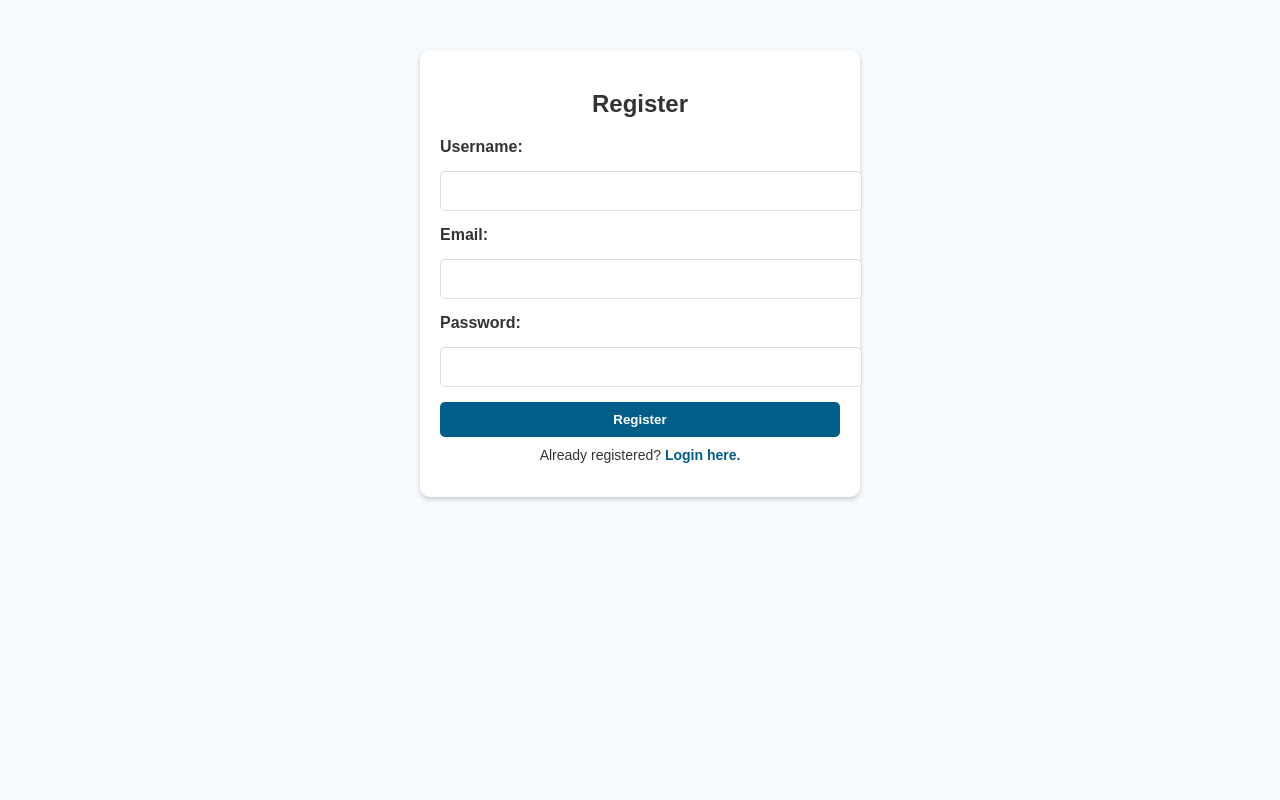
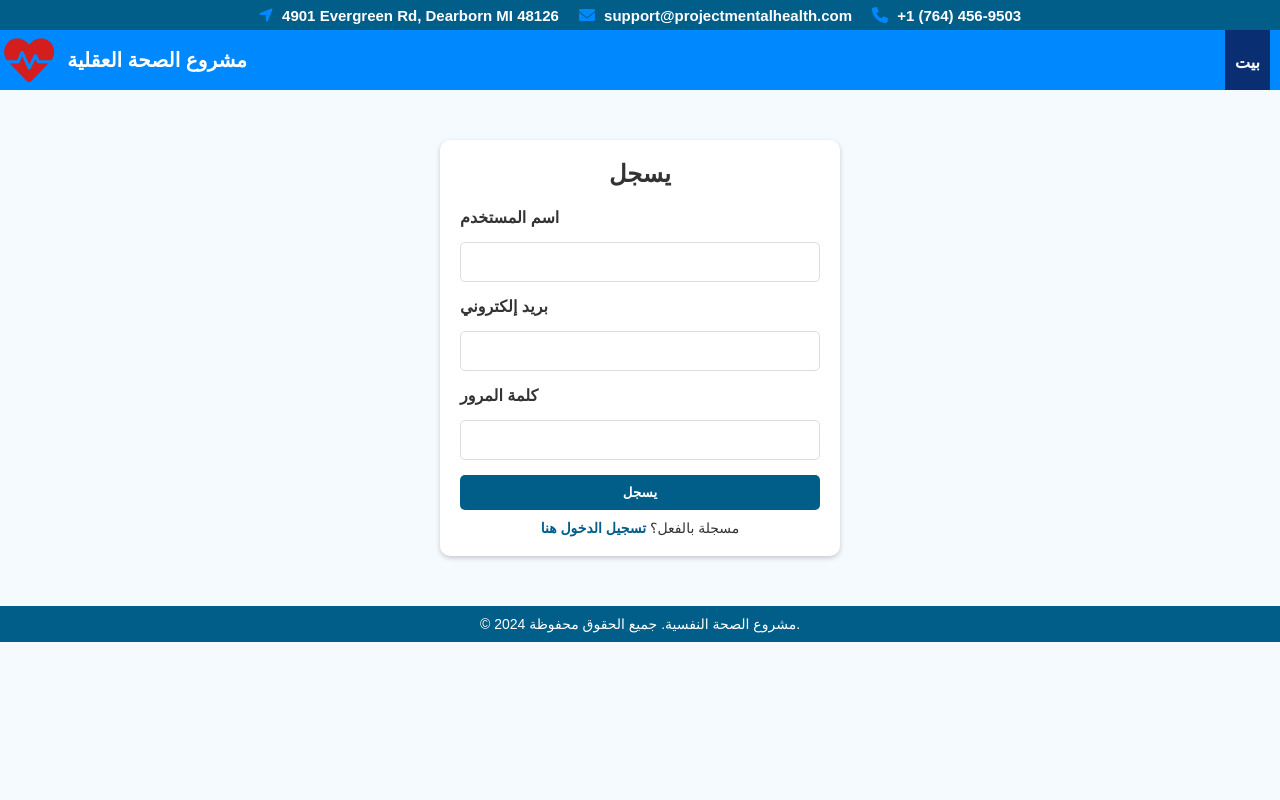
Before and after one commit to BoluKay/435ProjCollab, a PHP site: page /register.php in a window 1280 px wide. Run offline with PHP 8.4, Linux system fonts and the light colour scheme.

Commit message:
updated code

```diff
--- a/register.php
+++ b/register.php
@@ -45,26 +45,59 @@ if ($_SERVER['REQUEST_METHOD'] === 'POST') {
     <meta name="viewport" content="width=device-width, initial-scale=1.0">
     <title>Register</title>
     <link rel="stylesheet" href="styles.css">
+    <link href="https://cdnjs.cloudflare.com/ajax/libs/font-awesome/6.0.0-beta3/css/all.min.css" rel="stylesheet">
+
 </head>
 <body>
+    <div class="top-bar">
+        <div class="contact-info">
+            <div class="address">
+                <i class="fa fa-location-arrow"></i> 4901 Evergreen Rd, Dearborn MI 48126
+            </div>
+            <div class="email">
+                <i class="fa fa-envelope"></i> support@projectmentalhealth.com
+            </div>
+            <div class="phone">
+                <i class="fa fa-phone"></i> +1 (764) 456-9503
+            </div>
+        </div>
+    </div>
+
+    <div class="top-bar-container">
+            <div class="logo-container">
+                <i class="fa-solid fa-heart-pulse icon"></i>
+                <p class="mental-health">مشروع الصحة العقلية</p>
+            </div>
+
+            <nav class="navigation-bar">
+                <h2><a href="index.html">بيت</a></h2>
+            </nav>
+
+        </div>
+
+
     <div class="auth-container">
-        <h2>Register</h2>
+        <h2>يسجل</h2>
         <?php if (isset($signup_error)): ?>
             <p class="error"><?php echo $signup_error; ?></p>
         <?php endif; ?>
         <form action="register.php" method="POST">
-            <label for="username">Username:</label>
+            <label for="username">اسم المستخدم</label>
             <input type="text" id="username" name="username" required>
 
-            <label for="email">Email:</label>
+            <label for="email">بريد إلكتروني</label>
             <input type="email" id="email" name="email" required>
 
-            <label for="password">Password:</label>
+            <label for="password">كلمة المرور</label>
             <input type="password" id="password" name="password" required>
 
-            <button type="submit">Register</button>
+            <button type="submit">يسجل</button>
         </form>
-        <p>Already registered? <a href="login.php">Login here.</a></p>
+        <p>مسجلة بالفعل؟ <a href="login.php">تسجيل الدخول هنا</a></p>
     </div>
+
+    <footer class="dashboard-footer">
+      <p>&copy; 2024 مشروع الصحة النفسية. جميع الحقوق محفوظة.</p>
+    </footer>
 </body>
 </html>
--- a/styles.css
+++ b/styles.css
@@ -1,3 +1,43 @@
+/* Ensure no horizontal scroll or gap */
+body, html {
+    margin: 0;
+    padding: 0;
+    overflow-x: hidden; /* Prevent horizontal scrolling */
+    height: 100%;
+}
+
+/* Apply consistent box-sizing to all elements */
+* {
+    box-sizing: border-box; /* Prevent padding/margin from affecting overall width */
+}
+
+/* Ensure header and top-bar containers don't overflow */
+.header, .top-bar-container, .welcome-section {
+    width: 100%; /* Set width to viewport width */
+    max-width: 100%; /* Prevent children from exceeding the parent's width */
+    overflow-x: hidden; /* Prevent horizontal overflow */
+}
+
+/* Additional safeguard for elements causing overflow */
+.container, .content, .main-content {
+    width: 100%;
+    max-width: 100%;
+    overflow-x: hidden;
+}
+
+/* Reset padding/margins that may contribute to overflow */
+ul, li, p, h1, h2, h3, h4, h5, h6 {
+    margin: 0;
+    padding: 0;
+}
+
+/* Prevent unnecessary gaps or scrollbars for images */
+img {
+    max-width: 100%;
+    height: auto;
+    display: block; /* Avoid inline image gaps */
+}
+
 body {
     font-family: "Ubuntu Sans", sans-serif;
     margin: 0;
```
Also changed, not shown: other parts of styles.css (+28 -21 lines), dashboard.php (added, +66 -0 lines), index.php (+12 -8 lines), login.php (+40 -7 lines), logout.php (added, +7 -0 lines), resource-center.html (deleted, +0 -132 lines).
